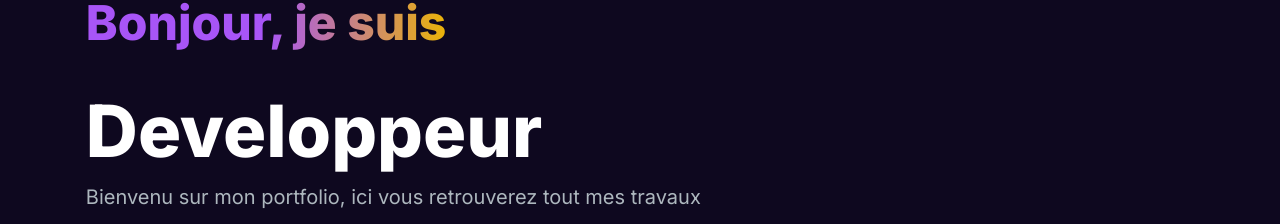
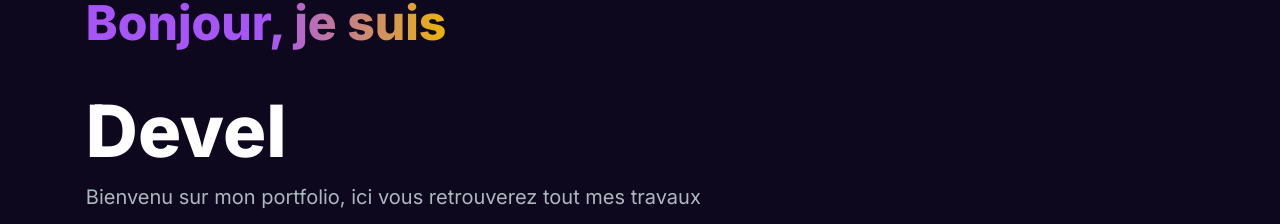
Before and after one commit to Atnan-Tas/portfolio, a Next.js app: page / in a window 1280 px wide. Shown: the part 113-337 px from the top of the page. Built offline with nearby package versions, Linux system fonts and the light colour scheme.

Commit message:
bg color et page a propos

```diff
--- /dev/null
+++ b/src/app/apropos/page.jsx
@@ -0,0 +1,9 @@
+import React from 'react'
+
+const Apropos = () => {
+  return (
+    <div>Apropos</div>
+  )
+}
+
+export default Apropos
--- a/src/app/components/Header.jsx
+++ b/src/app/components/Header.jsx
@@ -7,7 +7,7 @@ import { Bars3Icon, XMarkIcon } from "@heroicons/react/24/solid";
 import MenuOverlay from './MenuOverlay';
 
 const navLinks = [
-  { title: "A propos", path: "#apropos" },
+  { title: "A propos", path: "/apropos" },
   { title: "Mes Travaux", path: "/travaux" },
   { title: "Contact", path: "/contact" },
 ]
--- a/src/app/components/Intro.jsx
+++ b/src/app/components/Intro.jsx
@@ -29,10 +29,10 @@ const Intro = () => {
                             <br /> <br />
                             <TypeAnimation className='text-5xl md:text-6xl lg:text-7xl'
                                 sequence={[
-                                    'Atnan', 1000,
-                                    'Étudiant', 1000,
-                                    'Designer', 1000,
-                                    'Developpeur', 1000
+                                    'Atnan', 800,
+                                    'Étudiant', 800,
+                                    'Designer', 800,
+                                    'Developpeur', 800
                                 ]}
                                 wrapper="span"
                                 speed={50}
--- a/src/app/contact/page.jsx
+++ b/src/app/contact/page.jsx
@@ -43,7 +43,7 @@ const Contact = () => {
   };
 
   return (
-    <section id="contact" className="md:grid-cols-2 my-12 md:my-12 py-24 gap-4 relative">
+    <main id="contact" className="md:grid-cols-2 my-12 md:my-12 py-24 gap-4 relative">
       <Header />
       <div className="bg-[radial-gradient(ellipse_at_center,_var(--tw-gradient-stops))] from-primary-900 to-transparent rounded-full h-80 w-80 z-0 blur-lg absolute top-3/4 -left-4 transform -translate-x-1/2 -translate-1/2"></div>
       <div className="z-10">
@@ -128,7 +128,7 @@ const Contact = () => {
       </div>
       {submitError && <p className="text-red-500">{submitError}</p>}
         <Footer />
-    </section>
+    </main>
   );
 };
 
--- a/src/app/travaux/page.jsx
+++ b/src/app/travaux/page.jsx
@@ -82,7 +82,7 @@ const Projets = () => {
   };
 
   return (
-    <main className="flex min-h-screen flex-col bg-[#101010]">
+    <main className="flex min-h-screen flex-col bg-[#150515]">
     <section  id="projects">
       <Header />
       <h2 className="text-center text-4xl font-bold text-white mt-28 mb-8 md:mb-12">
```
